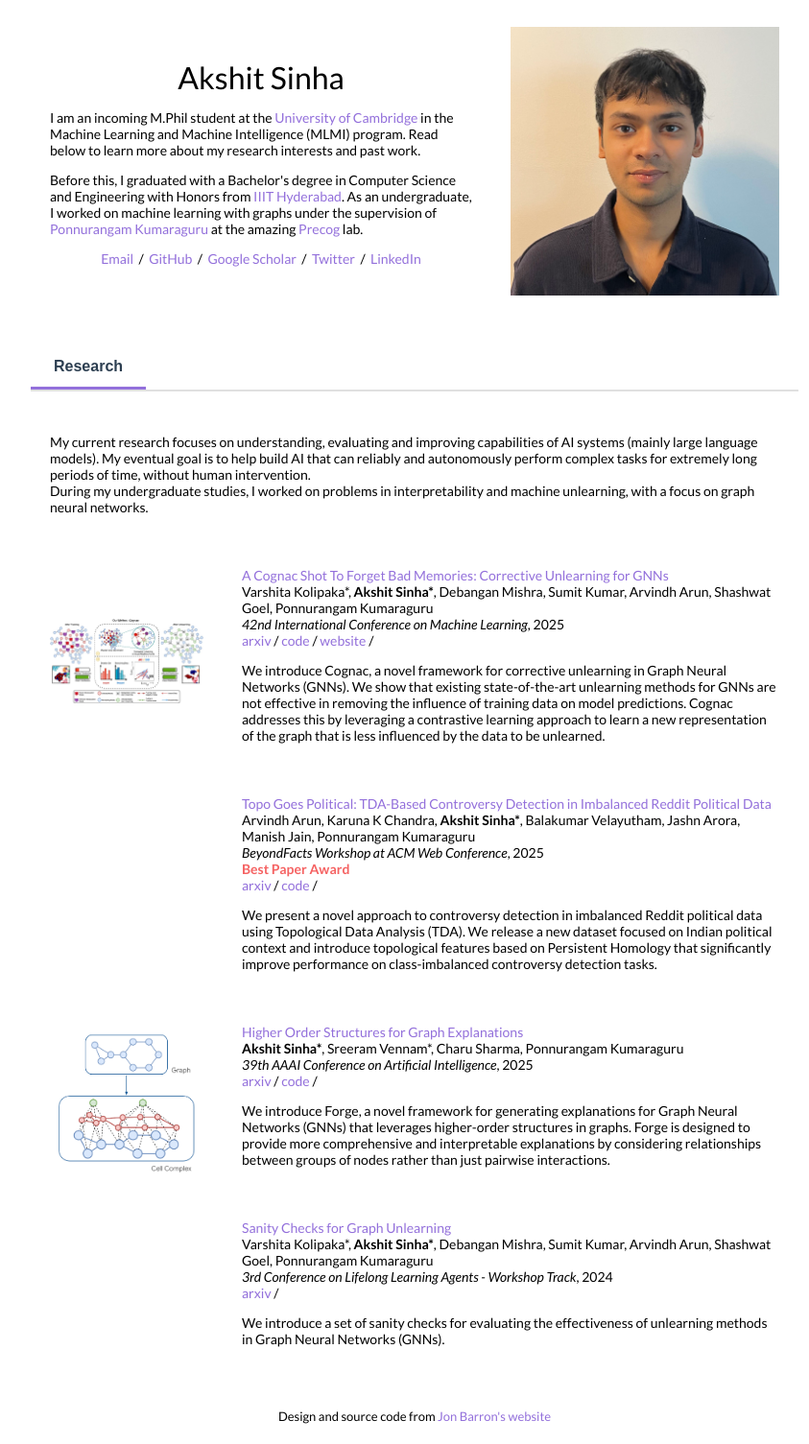
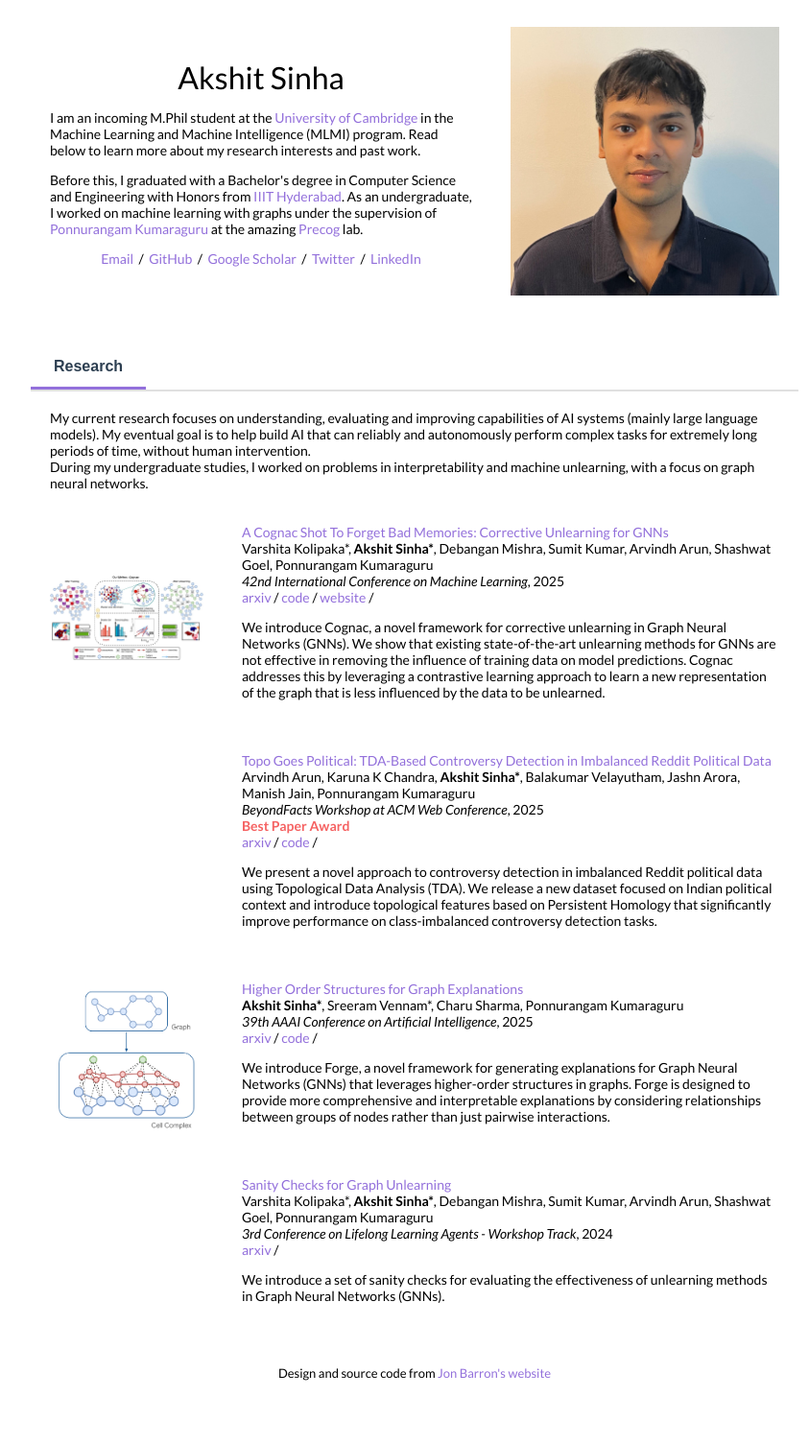
Before and after one commit to viciousAegis/viciousAegis.github.io, a Jekyll site: the page built from _posts/2025-07-01-cognac.md, in a window 1280 px wide. Shown: the whole page at 96% size, without its empty margins (208-1051 px from the left). Built offline with Jekyll 4.4.1, drawn with Linux system fonts in a browser that asks for light colours; after the commit the page ends 1460 px from its top, so only the background shows below that.

Commit message:
Adjust tab header margin and cell padding for improved layout consistency

```diff
--- a/_layouts/default.html
+++ b/_layouts/default.html
@@ -30,7 +30,7 @@
     .tab-headers {
       display: flex;
       border-bottom: 2px solid #e0e0e0;
-      margin-bottom: 10px;
+      margin-bottom: 5px;
     }
 
     .tab-header {
@@ -113,7 +113,7 @@
           <div id="research" class="tab-content active">
             <table style="width:100%;border:0px;border-spacing:0px;border-collapse:separate;margin-right:auto;margin-left:auto;">
               <tr>
-                <td style="padding:2.5%;width:100%;vertical-align:middle">
+                <td style="padding:0% 2.5%;width:100%;vertical-align:middle">
                   <p>
                     My current research focuses on understanding, evaluating and improving capabilities of AI systems (mainly large language models). My eventual goal is to help build AI that can reliably and autonomously perform complex tasks for extremely long periods of time, without human intervention.
                     <br>
@@ -127,7 +127,7 @@
               {% for cat in post.categories %}
               {% if cat == 'research' %}
               <tr>
-                <td style="padding:2.5%;width:25%;vertical-align:middle;min-width:120px">
+                <td style="padding:0% 2.5%;width:25%;vertical-align:middle;min-width:120px">
                   {% if post.image %}
                   <img src="/tn{{post.image}}" alt="project image" style="width:auto; height:auto; max-width:100%;" />
                   {% endif %}
```
